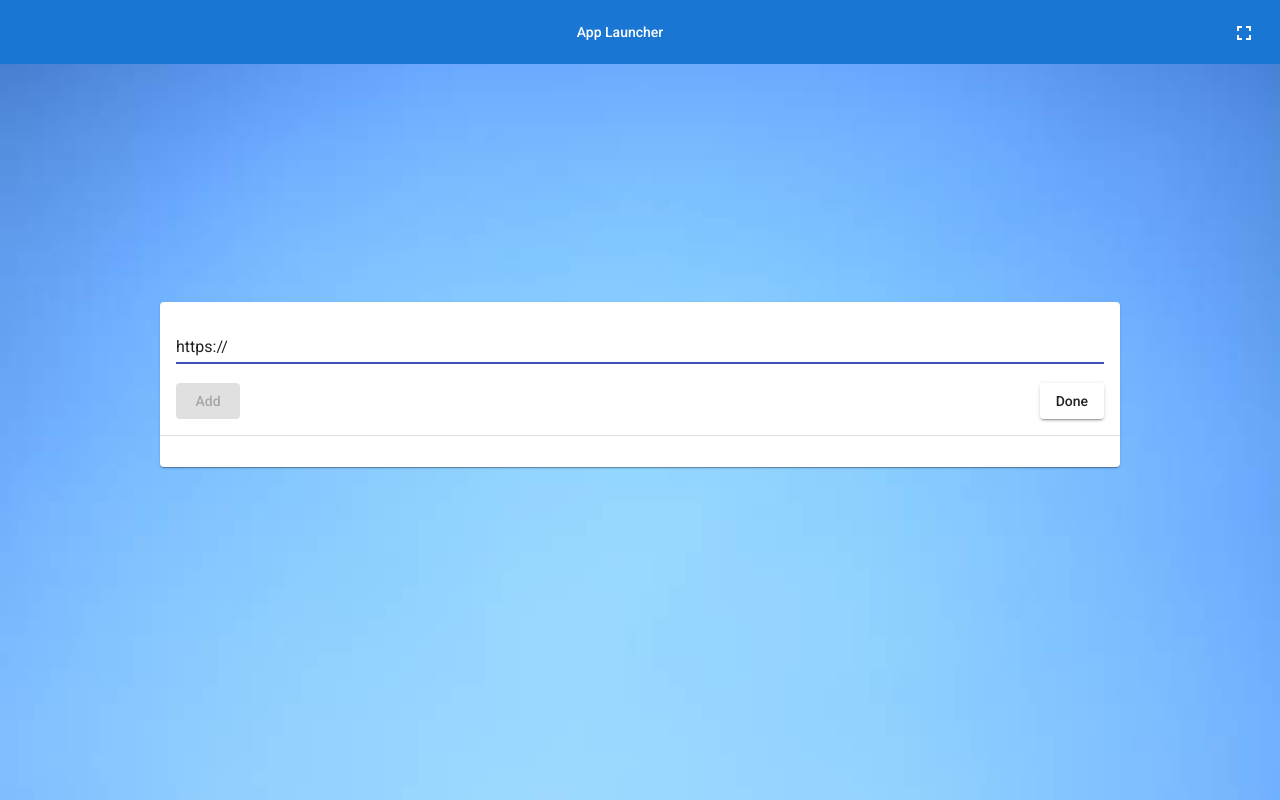
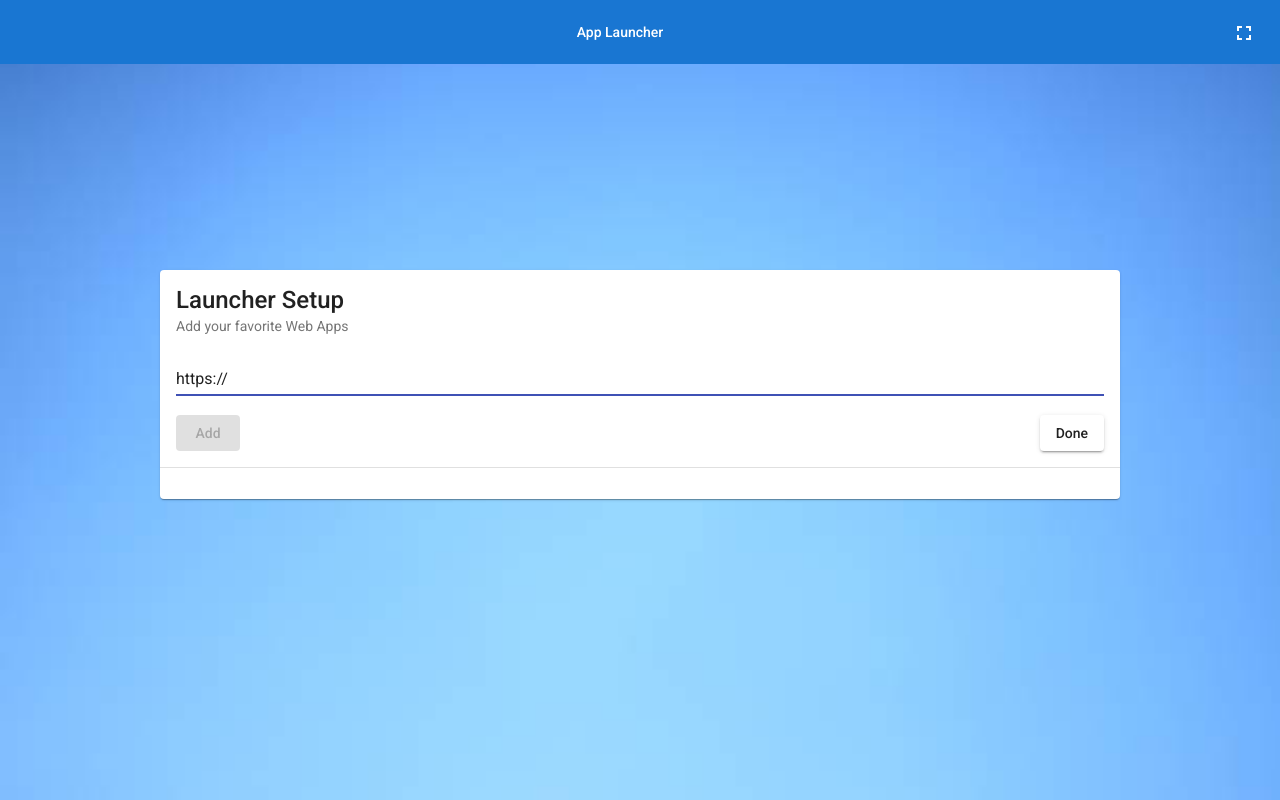
Before and after one commit to potpiejimmy/applauncher, an Angular app: page / in a window 1280 px wide. Both pictures are taken after a click on the button "add". Built offline with nearby package versions, Linux system fonts and the light colour scheme.

Commit message:
UI enhancements

```diff
--- a/src/app/components/addapp.html
+++ b/src/app/components/addapp.html
@@ -3,6 +3,9 @@
 </button>
 
 <mat-card *ngIf="app.editing" style="width: 100%;">
+    <mat-card-title>Launcher Setup</mat-card-title>
+    <mat-card-subtitle>Add your favorite Web Apps</mat-card-subtitle>
+
     <form style="margin-bottom: 1em;">
         <div fxLayout="column">
             <mat-form-field style="flex: 1 1 auto;">
@@ -34,7 +37,7 @@
 
         <!-- URL -->
         <ng-container matColumnDef="URL">
-            <td mat-cell *matCellDef="let element"> {{element.url}} </td>
+            <td fxHide.xs mat-cell *matCellDef="let element"> {{element.url}} </td>
         </ng-container>
 
         <!-- Actions -->
--- a/src/environments/environment.ts
+++ b/src/environments/environment.ts
@@ -4,7 +4,8 @@
 
 export const environment = {
   production: false,
-  apiUrl: "http://localhost:3000/"
+  apiUrl: "https://api.applauncher.site/"
+ //  apiUrl: "http://localhost:3000/"
 };
 
 /*
```
